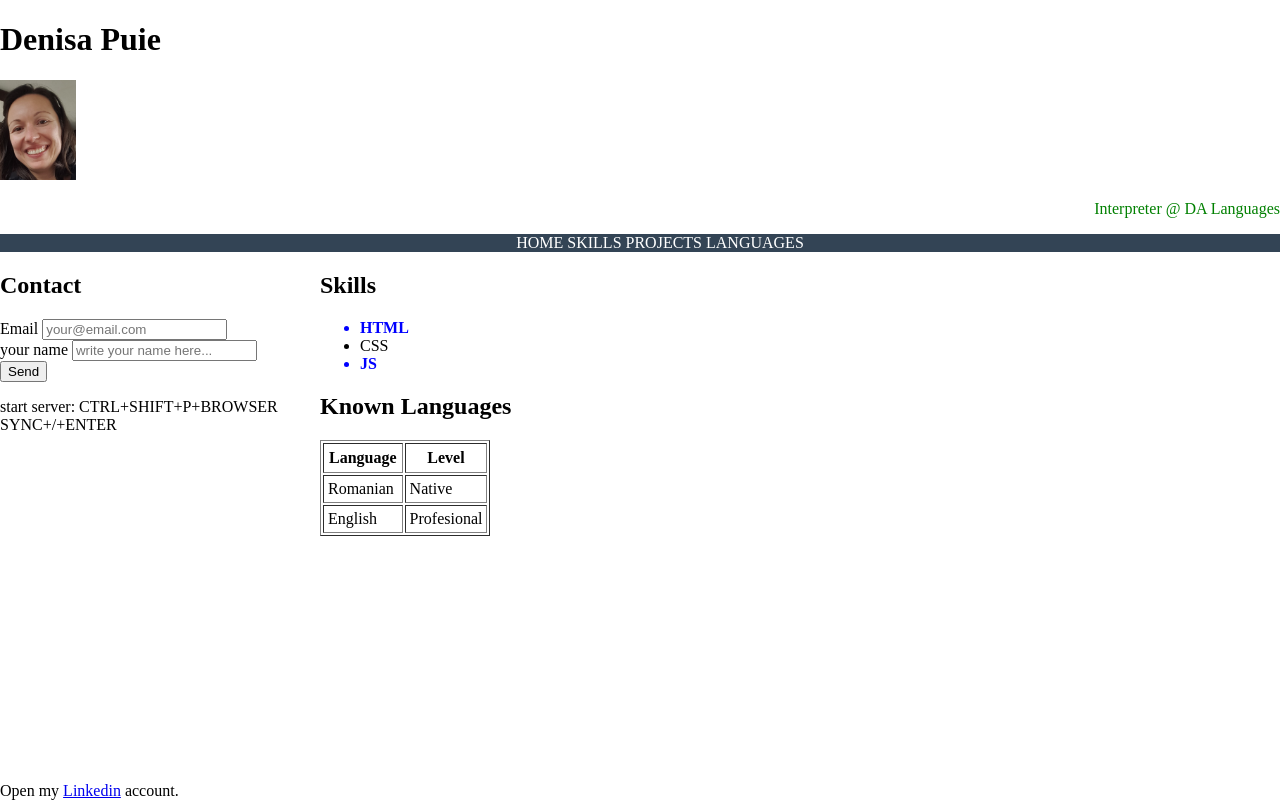
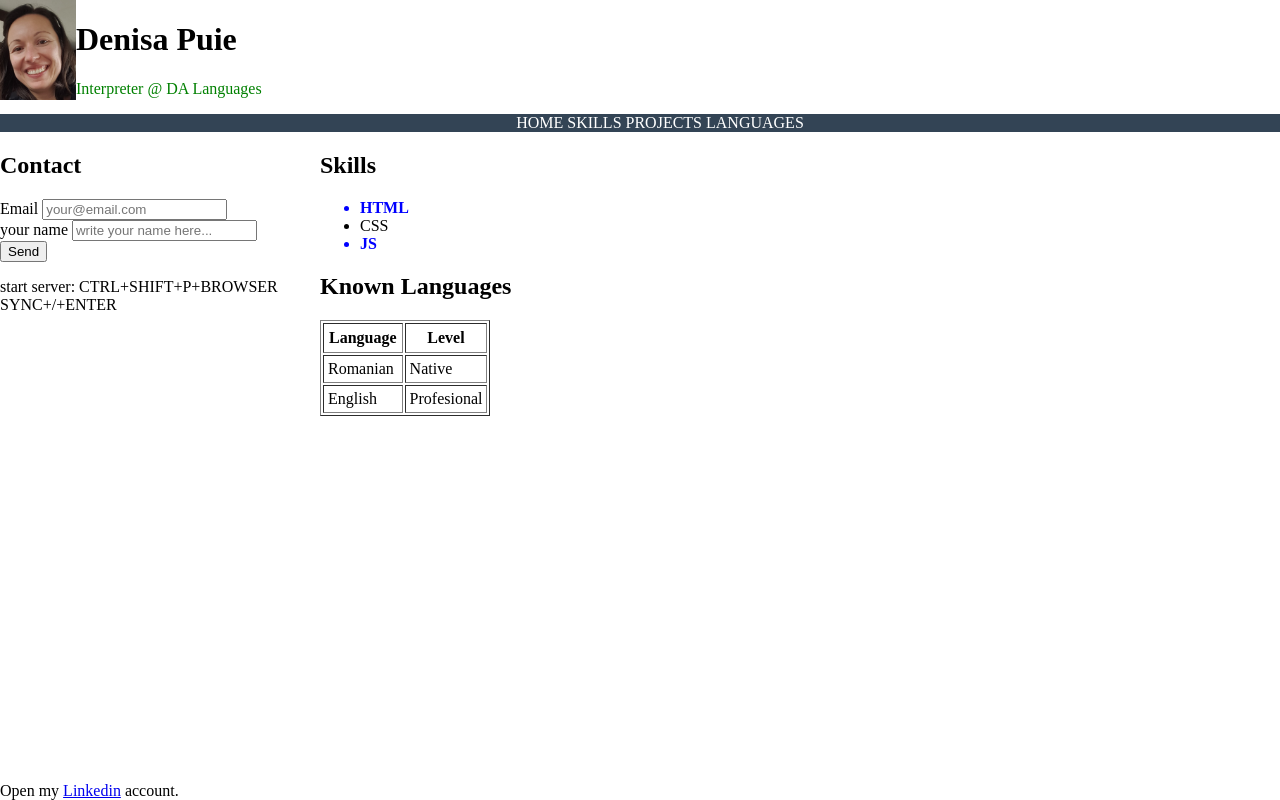
Before and after one commit to dpuie/dpuie.github.io, a plain HTML site: page index.html in a window 1280 px wide. Drawn offline with Linux system fonts and the light colour scheme.

Commit message:
split header in left/right elements

```diff
--- a/index.html
+++ b/index.html
@@ -8,9 +8,16 @@
   </head>
   <body>
     <header>
-      <h1>Denisa Puie</h1>
-      <img height="100" src="images/20180406_143026.jpg" alt="selfie" />
-      <p id="job-title">Interpreter @ DA Languages</p>
+      <div style="display: flex;">
+        <div>
+          <img height="100" src="images/20180406_143026.jpg" alt="selfie" />
+        </div>
+        <div>
+        <h1>Denisa Puie</h1>
+        <p id="job-title">Interpreter @ DA Languages</p>
+        </div>
+      </div>
+
       <ul id="top-menu-bar">
         <li><a href="#">HOME</a></li>
         <li><a href="#">SKILLS</a></li>
```
